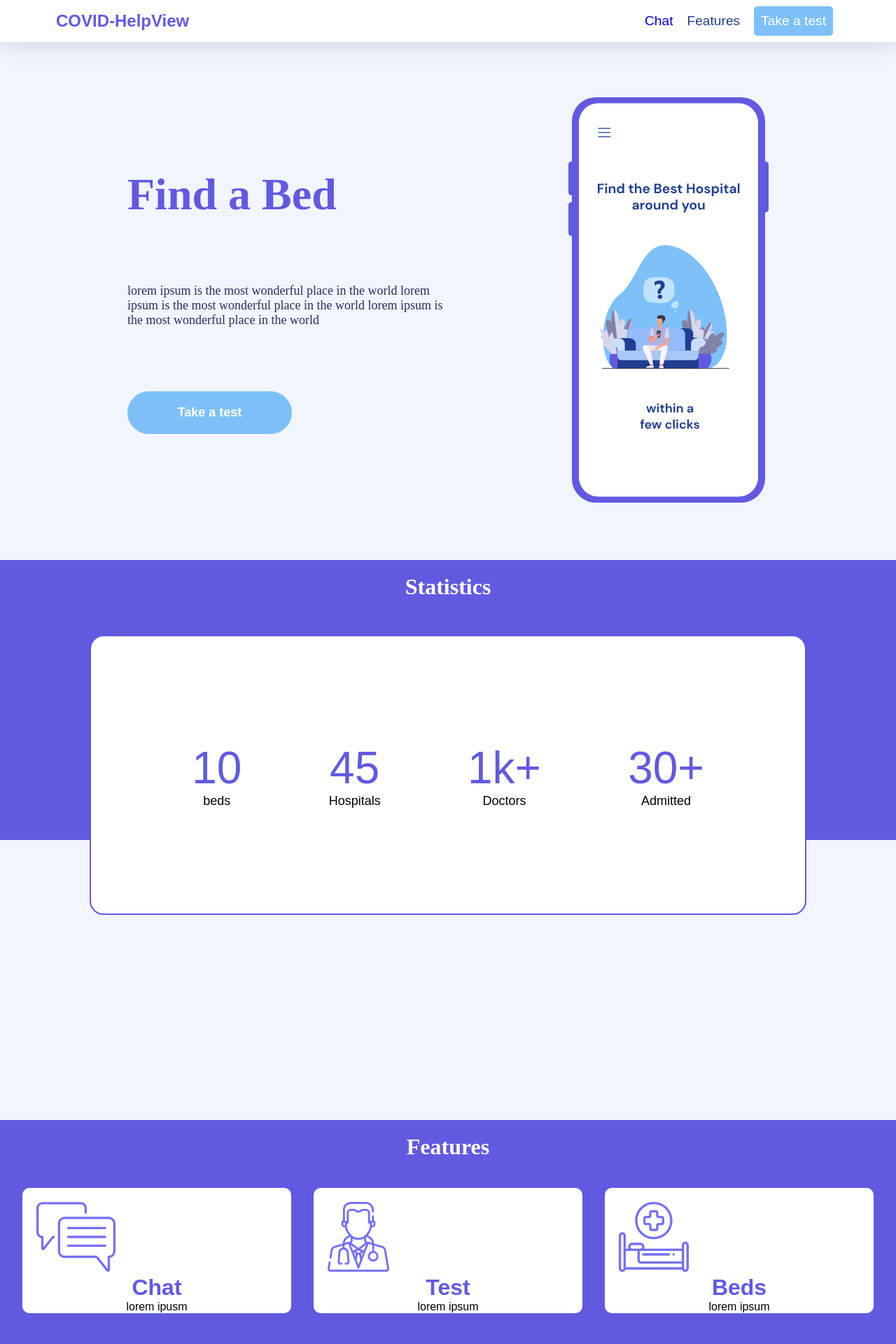
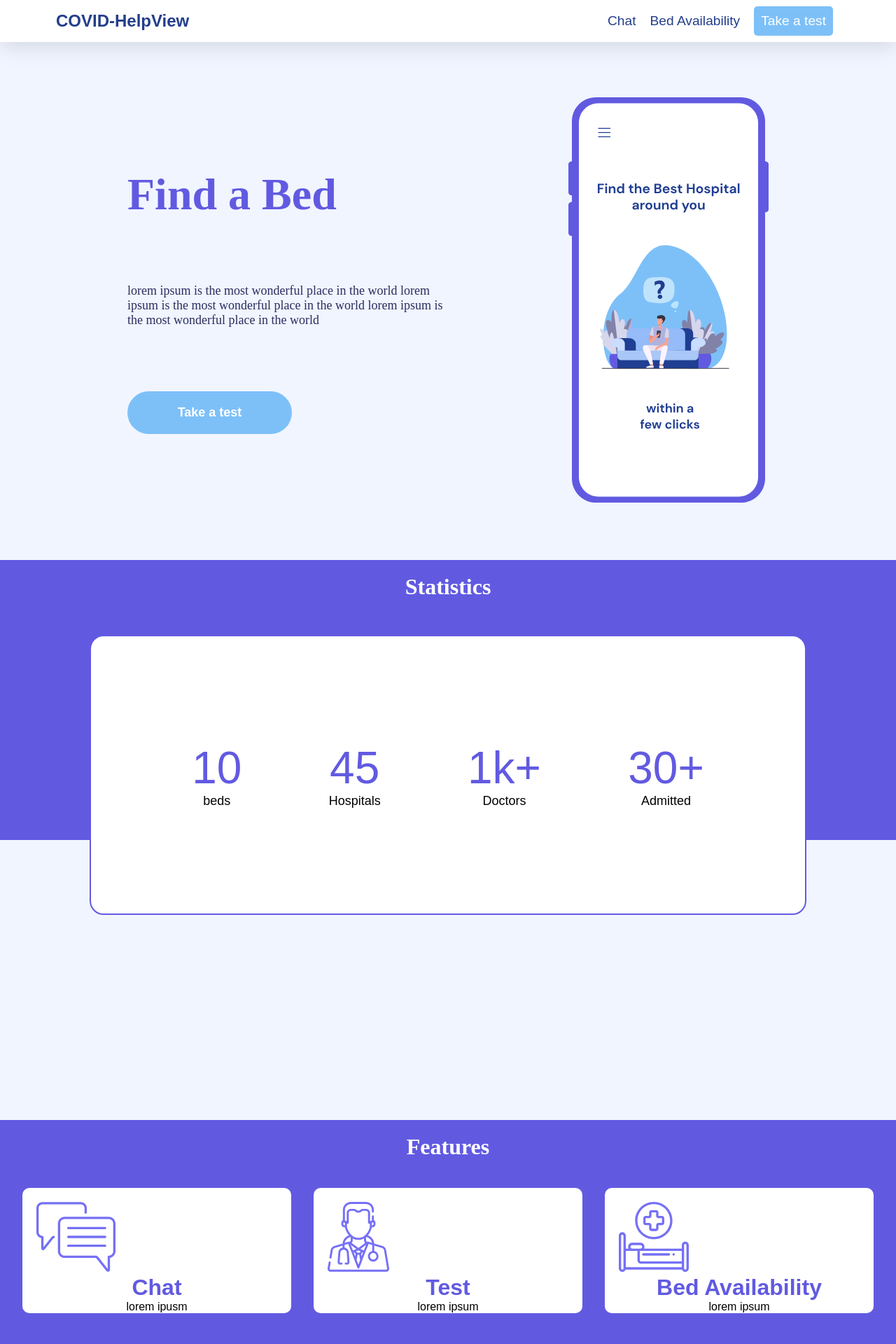
Before and after one commit to akshith2426/COVID-HelpView, a React (Create React App) app: page / in a window 1280 px wide. Shown: the top 1920 px of the page at 70% size. Built offline with nearby package versions, Linux system fonts and the light colour scheme.

Commit message:
changed links

```diff
--- a/src/App.js
+++ b/src/App.js
@@ -19,9 +19,9 @@ function App() {
       <div className="homePage">
       <HomePage/>
       <br/>
-      {/* <Link to="/beds">
+      <Link to="/beds">
         This is to go to beds page
-      </Link> */}
+      </Link>
       <br/>
       {/* <Link to="/chat">
         This is to go to chatroom page
@@ -29,7 +29,7 @@ function App() {
       </div>
     </Route>
 
-    {/* <Route exact path="/beds">
+    <Route exact path="/beds">
     <div className="BedAvailability_page">
     <BedAvailability/>
     <br/>
@@ -41,7 +41,7 @@ function App() {
         This is to go to chat page
       </Link>
     </div>
-    </Route> */}
+    </Route>
 
 
 
--- a/src/components/HomePage/comps/Features.jsx
+++ b/src/components/HomePage/comps/Features.jsx
@@ -55,7 +55,9 @@ const Features =()=>{
                     </div>
                     <div className="card-content">
                         <div className="inner-title">
-                            Beds
+                        <Link to="beds" style={{textDecoration:"none", color:"#615AE1"}}>
+                             Bed Availability
+                        </Link>
                         </div>
                         <div className="inner-meta">
                             lorem ipsum
--- a/src/components/HomePage/comps/Navbar.jsx
+++ b/src/components/HomePage/comps/Navbar.jsx
@@ -9,20 +9,25 @@ const Navbar =()=>{
         <div className="nav">
         <div className="logo">
 
-        <Link to="/" style={{textDecoration:"none", color:"#615AE1"}}>
+        <Link to="/" style={{textDecoration:"none", color:"#233E8B"}}>
         COVID-HelpView
         </Link>
 
         </div>
         <div className="contents">
             <div className="items">
-            <Link to="chat" style={{textDecoration:"none"}}>
+            <Link to="chat" style={{textDecoration:"none", color:"#233E8B"}}>
 
             Chat
             </Link>
 
             </div>
-            <div className="items">Features</div>
+            <div className="items">
+            <Link to="beds" style={{textDecoration:"none", color:"#233E8B"}}>
+            Bed Availability
+            </Link>
+
+            </div>
             <div className="items test">Take a test</div>
         </div>
         </div>
```
